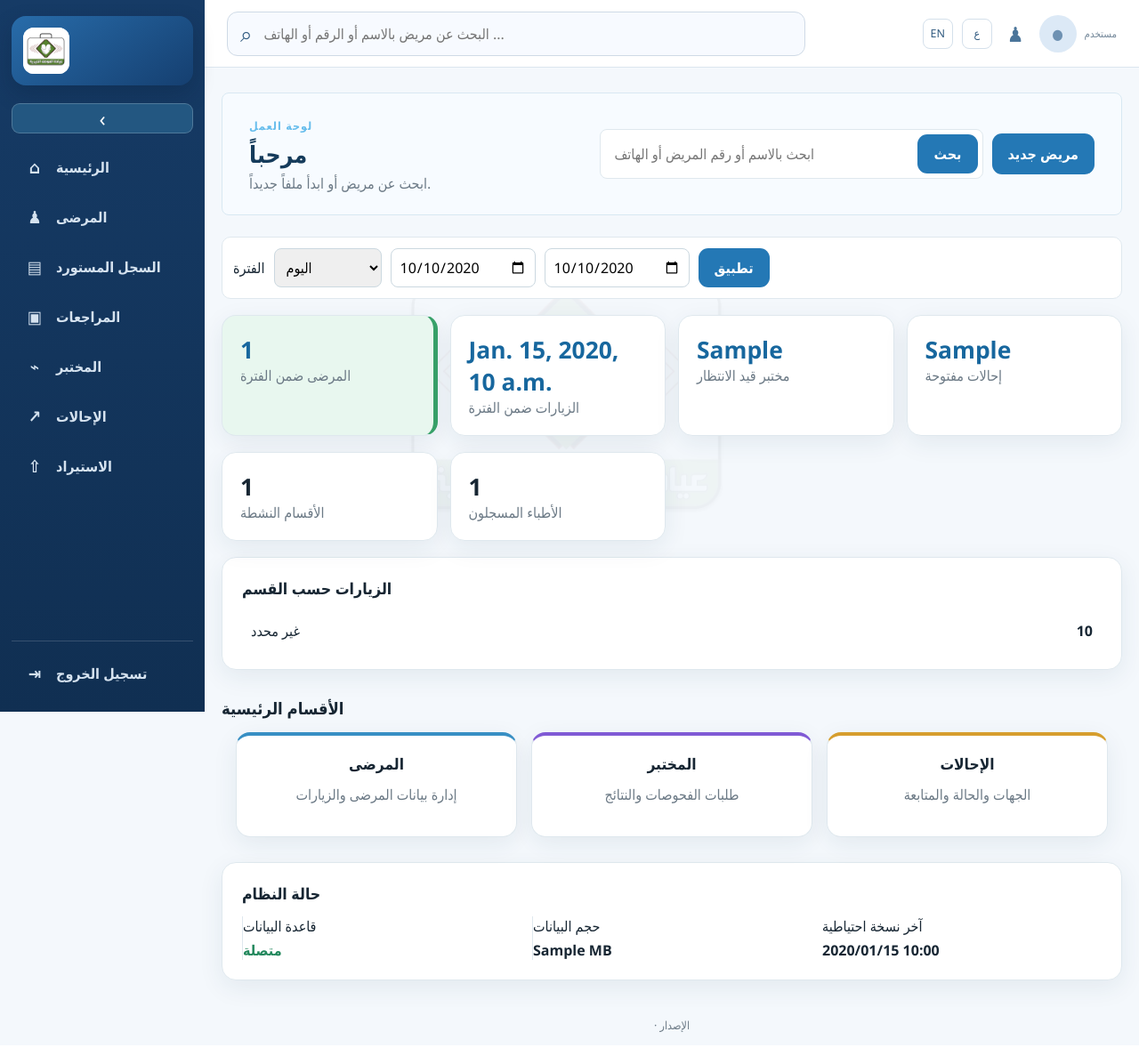
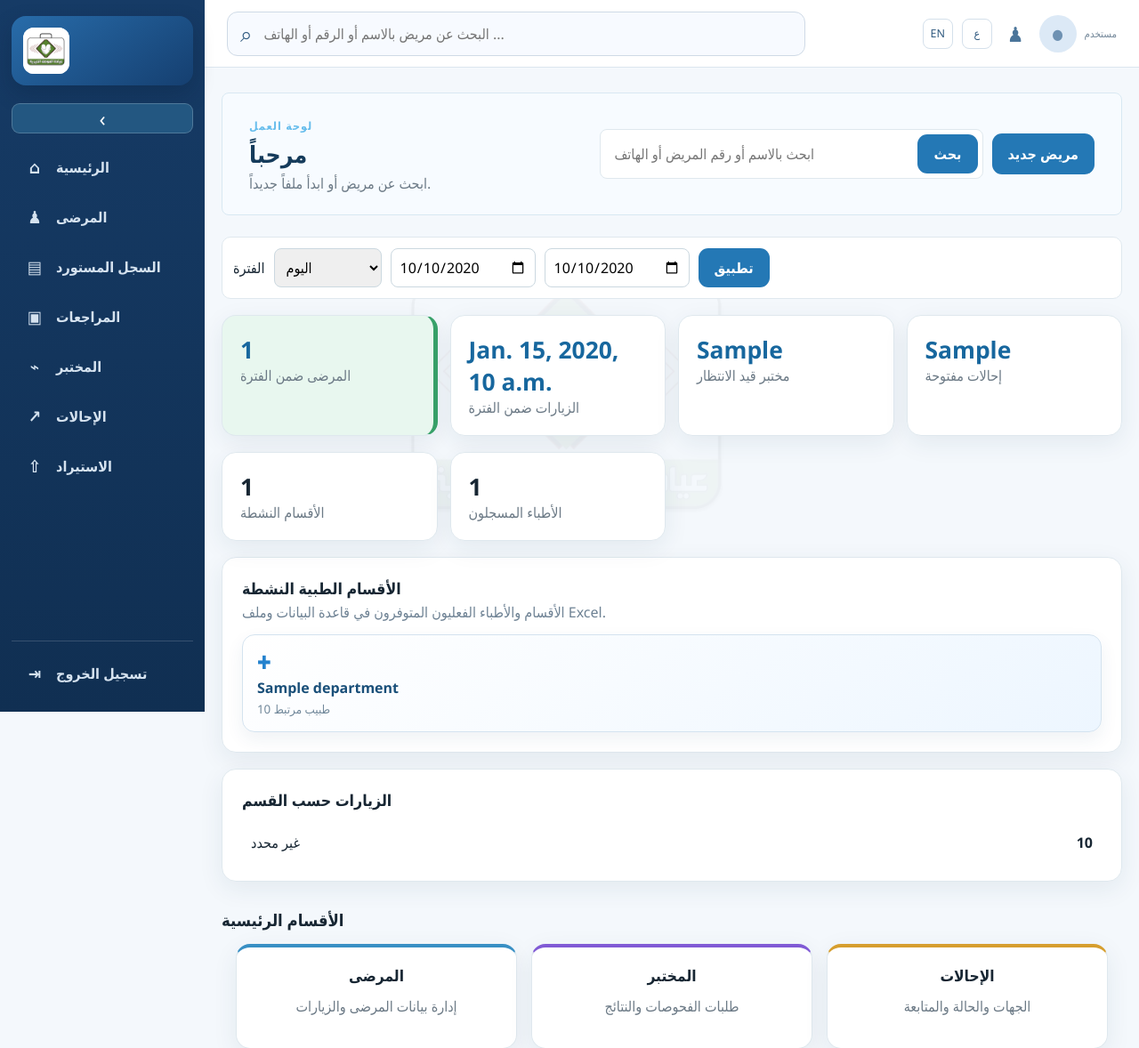
Before and after one commit to qadayas940-ui/ClinicDataSystem, a Django app: template templates/core/dashboard.html in a window 1280 px wide. Shown: the top 1178 px of the page at 89% size. Run offline with Django 5.2, Linux system fonts and the light colour scheme; the template is opened without the code that fills it: most values are stand-ins (such as "Sample title", 1, 10 or a date in 2020).

Commit message:
Update templates/core/dashboard.html for production 1.2.0

```diff
--- a/templates/core/dashboard.html
+++ b/templates/core/dashboard.html
@@ -2,7 +2,8 @@
 <section class="welcome-panel"><div><span class="eyebrow">لوحة العمل</span><h1>مرحباً {{ user.get_full_name|default:user.username }}</h1><p>ابحث عن مريض أو ابدأ ملفاً جديداً.</p></div><div class="welcome-actions"><form class="global-search dashboard-search" action="{% url 'patients:list' %}" method="get"><input name="q" autocomplete="off" data-live-patient-search data-search-url="{% url 'patients:search' %}" placeholder="ابحث بالاسم أو رقم المريض أو الهاتف"><button class="btn btn-primary">بحث</button></form><a class="btn btn-primary compact-action" href="{% url 'patients:create' %}">مريض جديد</a></div></section>
 <form class="dashboard-period" method="get"><label>الفترة</label><select name="period" data-dashboard-period><option value="today"{% if period == 'today' %} selected{% endif %}>اليوم</option><option value="week"{% if period == 'week' %} selected{% endif %}>هذا الأسبوع</option><option value="month"{% if period == 'month' %} selected{% endif %}>هذا الشهر</option><option value="all"{% if period == 'all' %} selected{% endif %}>الكل</option><option value="custom"{% if period == 'custom' %} selected{% endif %}>فترة مخصصة</option></select><input type="date" name="start" value="{{ start|date:'Y-m-d' }}"><input type="date" name="end" value="{{ end|date:'Y-m-d' }}"><button class="btn btn-primary">تطبيق</button></form>
 <div class="stat-grid"><a class="stat valid" href="{% url 'patients:list' %}"><b>{{ patient_count }}</b><span>المرضى ضمن الفترة</span></a><a class="stat" href="{% url 'visits:list' %}"><b>{{ today_visits }}</b><span>الزيارات ضمن الفترة</span></a><a class="stat" href="{% url 'laboratory:list' %}"><b>{{ pending_labs }}</b><span>مختبر قيد الانتظار</span></a><a class="stat" href="{% url 'referrals:list' %}"><b>{{ pending_referrals }}</b><span>إحالات مفتوحة</span></a></div>
-<div class="stat-grid"><div class="stat"><b>{{ department_count }}</b><span>الأقسام النشطة</span></div><div class="stat"><b>{{ doctor_count }}</b><span>الأطباء المسجلون</span></div></div>
+<div class="stat-grid">{% if user.is_owner %}<a class="stat" href="{% url 'core:departments' %}"><b>{{ department_count }}</b><span>الأقسام النشطة</span></a><a class="stat" href="{% url 'core:reference_list' %}?category=doctor"><b>{{ doctor_count }}</b><span>الأطباء المسجلون</span></a>{% else %}<div class="stat"><b>{{ department_count }}</b><span>الأقسام النشطة</span></div><div class="stat"><b>{{ doctor_count }}</b><span>الأطباء المسجلون</span></div>{% endif %}</div>
+{% if active_departments %}<section class="panel department-showcase"><div class="section-heading"><div><h2>الأقسام الطبية النشطة</h2><p>الأقسام والأطباء الفعليون المتوفرون في قاعدة البيانات وملف Excel.</p></div>{% if user.is_owner %}<div class="button-row"><a class="btn btn-outline btn-small" href="{% url 'core:department_create' %}">+ قسم</a><a class="btn btn-primary btn-small" href="{% url 'core:reference_create' %}?category=doctor">+ طبيب</a></div>{% endif %}</div><div class="department-card-grid">{% for department in active_departments %}<a href="{% url 'patients:list' %}?department={{ department.pk }}"><span>✚</span><b>{{ department.name }}</b><small>{{ department.doctor_total }} طبيب مرتبط</small></a>{% endfor %}</div></section>{% endif %}
 {% if visits_by_department %}<section class="panel dashboard-summary"><h2>الزيارات حسب القسم</h2>{% for item in visits_by_department %}<div><span>{{ item.department__name|default:'غير محدد' }}</span><b>{{ item.total }}</b></div>{% endfor %}</section>{% endif %}
 <h2 class="section-title">الأقسام الرئيسية</h2><div class="module-grid module-grid-three"><a class="module-card blue" href="{% url 'patients:list' %}"><b>المرضى</b><span>إدارة بيانات المرضى والزيارات</span></a><a class="module-card purple" href="{% url 'laboratory:list' %}"><b>المختبر</b><span>طلبات الفحوصات والنتائج</span></a><a class="module-card amber" href="{% url 'referrals:list' %}"><b>الإحالات</b><span>الجهات والحالة والمتابعة</span></a></div>
 <section class="panel system-strip"><h2>حالة النظام</h2><div><span>قاعدة البيانات <b class="success-text">متصلة</b></span><span>حجم البيانات <b>{{ health.db_size_mb }} MB</b></span><span>آخر نسخة احتياطية <b>{{ last_backup.created_at|date:"Y/m/d H:i"|default:"لم تُنشأ بعد" }}</b></span></div></section>
```
